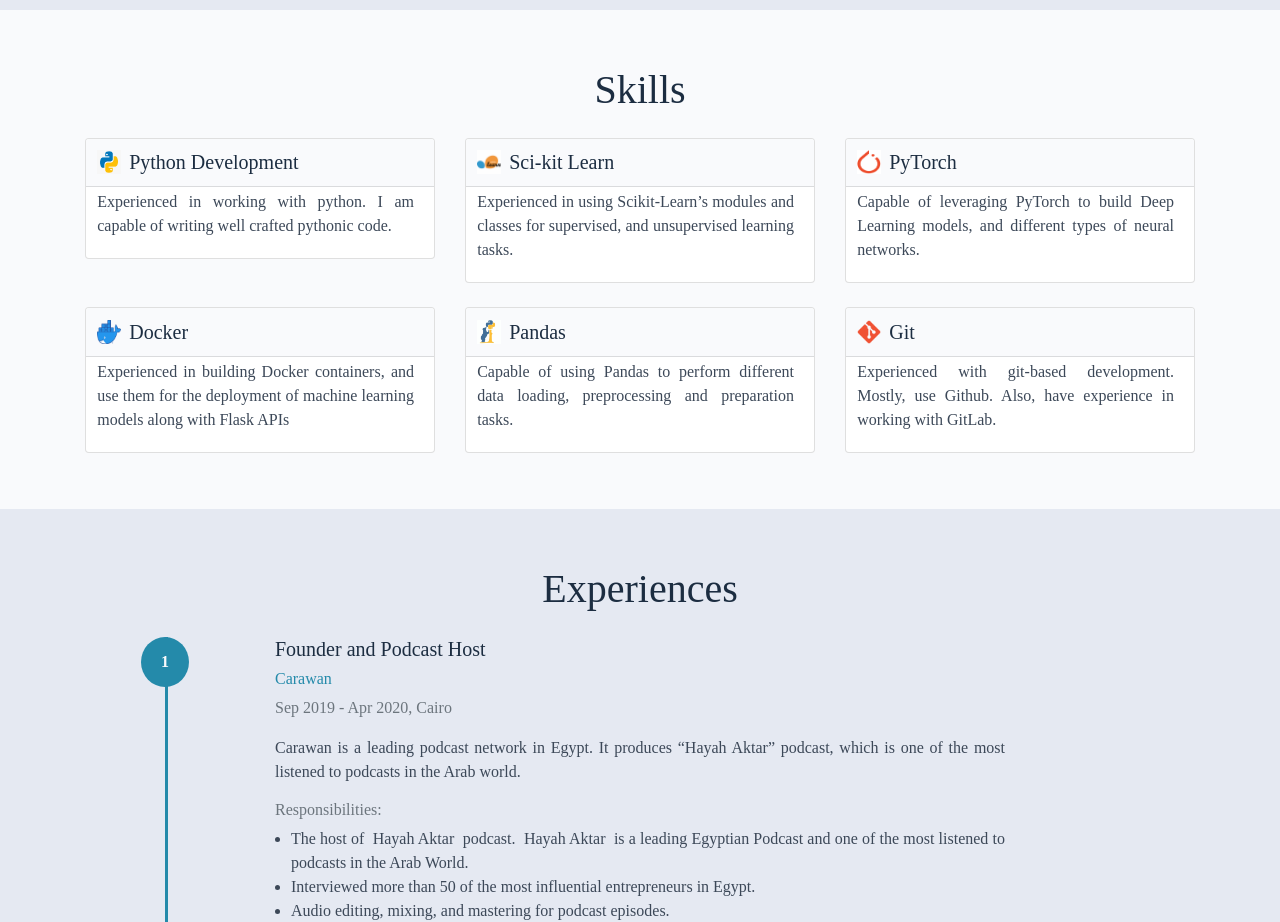
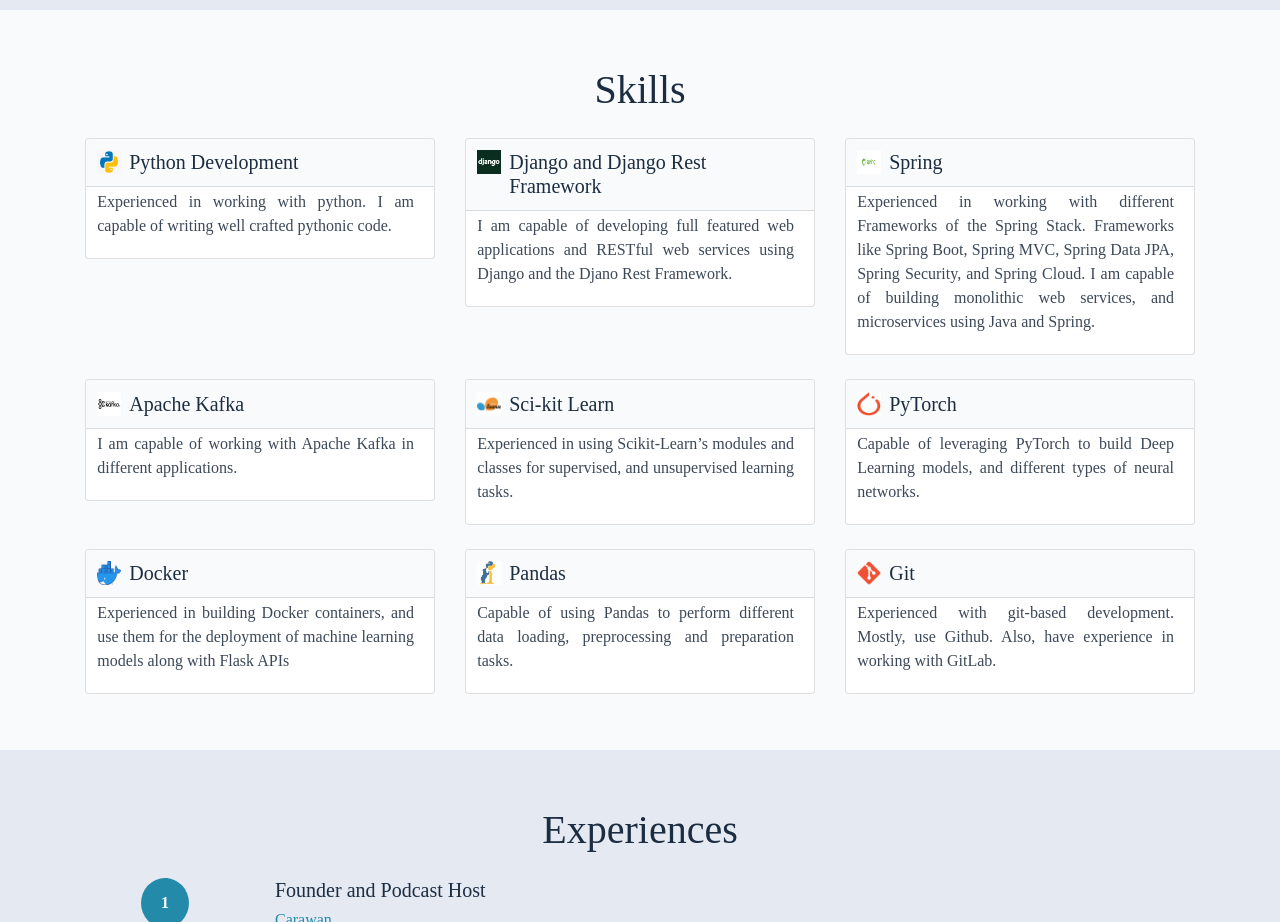
Before and after one commit to imarco20/imarco.github.io, a plain HTML site: page index.html in a window 1280 px wide. Shown: the part 2260-3182 px from the top of the page. Drawn offline with Linux system fonts and the light colour scheme; no server answers; a web font is replaced by a local one.

Commit message:
rebuilding site Mon 15 Mar 21:19:57 EET 2021

```diff
--- a/index.html
+++ b/index.html
@@ -888,6 +888,57 @@
 
 
         <div class="col-xs-12 col-sm-6 col-lg-4 pt-2">
+  <a class="skill-card-link" href="https://kafka.apache.org/">
+    <div class="card">
+      <div class="card-head d-flex">
+
+        <img class="card-img-xs" src="images/skills/django.png" alt="Django and Django Rest Framework" />
+
+        <h5 class="card-title">Django and Django Rest Framework</h5>
+      </div>
+      <div class="card-body">
+        <p class="card-text">I am capable of developing full featured web applications and RESTful web services using Django and the Djano Rest Framework.</p>
+      </div>
+    </div>
+  </a>
+</div>
+
+
+        <div class="col-xs-12 col-sm-6 col-lg-4 pt-2">
+  <a class="skill-card-link" href="https://www.spring.io/">
+    <div class="card">
+      <div class="card-head d-flex">
+
+        <img class="card-img-xs" src="images/skills/Spring.png" alt="Spring" />
+
+        <h5 class="card-title">Spring</h5>
+      </div>
+      <div class="card-body">
+        <p class="card-text">Experienced in working with different Frameworks of the Spring Stack. Frameworks like Spring Boot, Spring MVC, Spring Data JPA, Spring Security, and Spring Cloud. I am capable of building monolithic web services, and microservices using Java and Spring.</p>
+      </div>
+    </div>
+  </a>
+</div>
+
+
+        <div class="col-xs-12 col-sm-6 col-lg-4 pt-2">
+  <a class="skill-card-link" href="https://kafka.apache.org/">
+    <div class="card">
+      <div class="card-head d-flex">
+
+        <img class="card-img-xs" src="images/skills/kafka.png" alt="Apache Kafka" />
+
+        <h5 class="card-title">Apache Kafka</h5>
+      </div>
+      <div class="card-body">
+        <p class="card-text">I am capable of working with Apache Kafka in different applications.</p>
+      </div>
+    </div>
+  </a>
+</div>
+
+
+        <div class="col-xs-12 col-sm-6 col-lg-4 pt-2">
   <a class="skill-card-link" href="https://scikit-learn.org/">
     <div class="card">
       <div class="card-head d-flex">
```
Also changed, not shown: images/skills/Spring.png (added), images/skills/django.png (added), images/skills/kafka.png (added).
